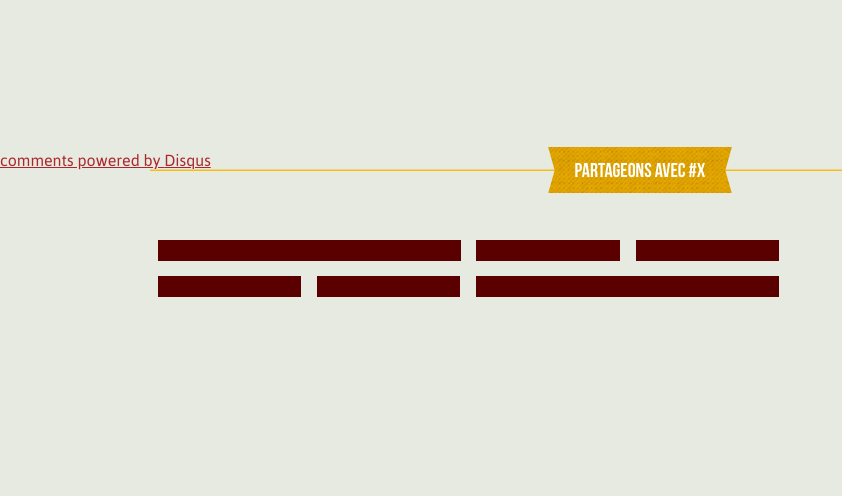
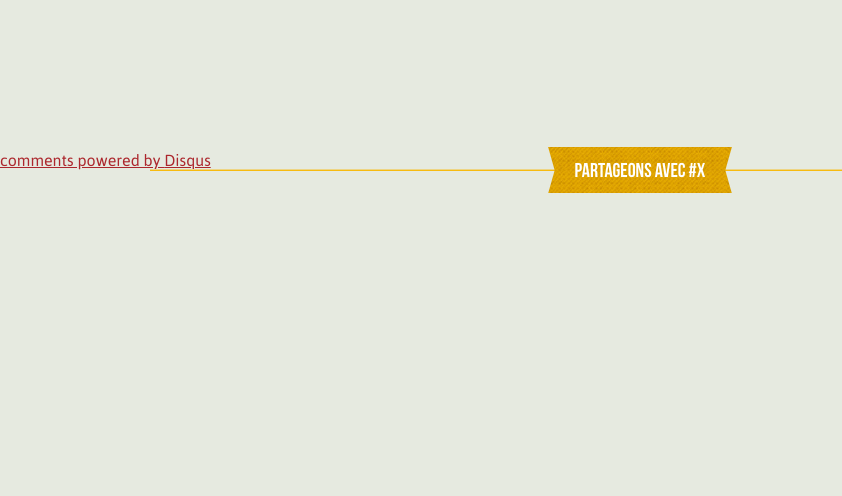
Before and after one commit to Assimyou/etmoi, a PHP site: the page made by view/event.php in a window 1280 px wide. Shown: the part 877-1373 px from the top of the page, without its empty margins (0-842 px from the left). Run offline with PHP 8.4, Linux system fonts and the light colour scheme; the template is opened without the code that fills it: most values are stand-ins (such as "Sample title", 1, 10 or a date in 2020); data that the repository does not hold is empty; some libraries are stand-ins or nearby versions.

Commit message:
fix instagram

```diff
--- a/view/event.php
+++ b/view/event.php
@@ -162,14 +162,14 @@
 				<article class="group">
 					<div class="col-3-2">
 						<div class="image">
-							<figure class="instagram big"><img src="<?php echo $popular->data[0]->images->low_resolution->url ?>" alt="" /></figure>
-							<figure class="instagram small"><img src="<?php echo $popular->data[1]->images->thumbnail->url ?>" alt="" /></figure>
-							<figure class="instagram small"><img src="<?php echo $popular->data[2]->images->thumbnail->url ?>" alt="" /></figure>
+							<?php if(isset($popular->data[0])) : ?><figure class="instagram big"><img src="<?php echo $popular->data[0]->images->low_resolution->url ?>" alt="" /></figure><?php endif; ?>
+							<?php if(isset($popular->data[1])) : ?><figure class="instagram small"><img src="<?php echo $popular->data[1]->images->thumbnail->url ?>" alt="" /></figure><?php endif; ?>
+							<?php if(isset($popular->data[2])) : ?><figure class="instagram small"><img src="<?php echo $popular->data[2]->images->thumbnail->url ?>" alt="" /></figure><?php endif; ?>
 						</div>
 						<div class="image">
-							<figure class="instagram small"><img src="<?php echo $popular->data[3]->images->thumbnail->url ?>" alt="" /></figure>
-							<figure class="instagram small"><img src="<?php echo $popular->data[4]->images->thumbnail->url ?>" alt="" /></figure>
-							<figure class="instagram big"><img src="<?php echo $popular->data[5]->images->low_resolution->url ?>" alt="" /></figure>
+							<?php if(isset($popular->data[3])) : ?><figure class="instagram small"><img src="<?php echo $popular->data[3]->images->thumbnail->url ?>" alt="" /></figure><?php endif; ?>
+							<?php if(isset($popular->data[4])) : ?><figure class="instagram small"><img src="<?php echo $popular->data[4]->images->thumbnail->url ?>" alt="" /></figure><?php endif; ?>
+							<?php if(isset($popular->data[5])) : ?><figure class="instagram big"><img src="<?php echo $popular->data[5]->images->low_resolution->url ?>" alt="" /></figure><?php endif; ?>
 						</div>
 					</div>
 					<script type="text/javascript" src="js/twitter.js"></script>
```
